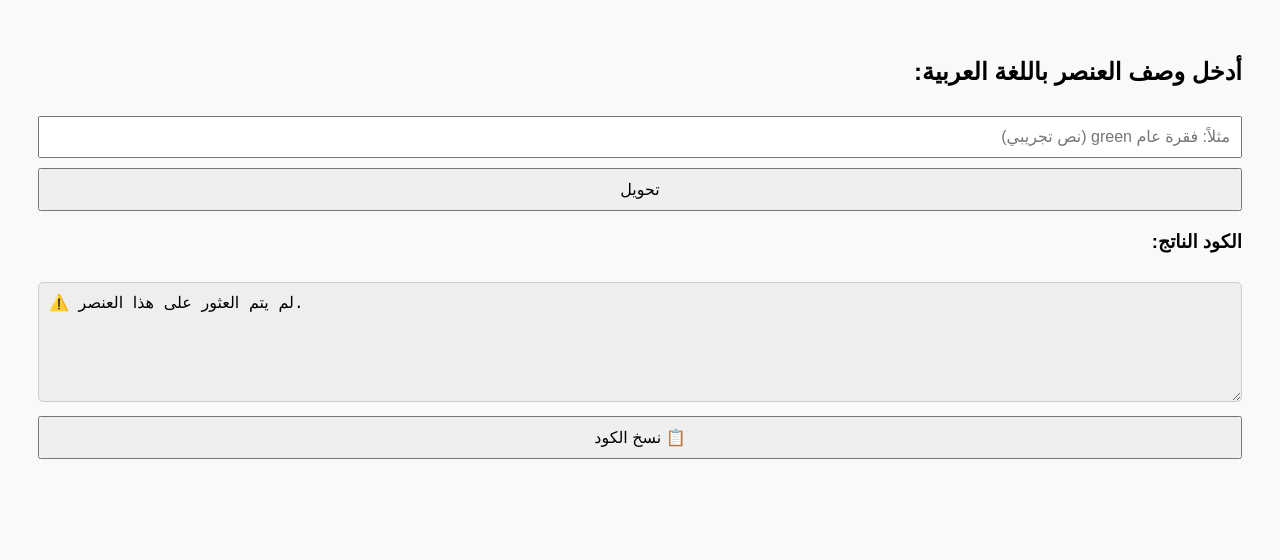
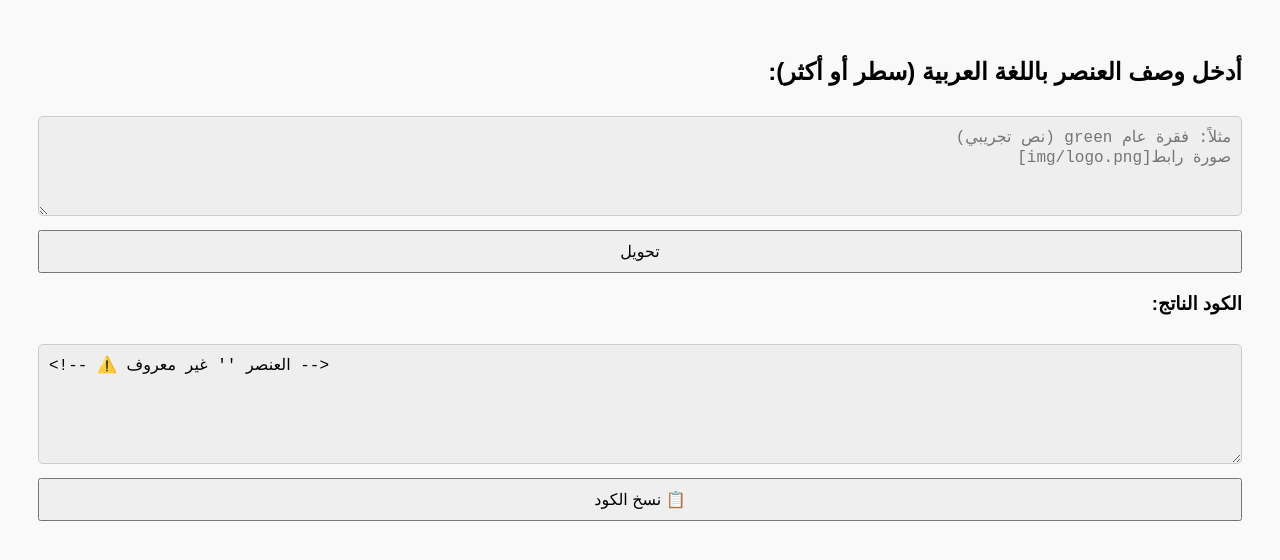
Before and after one commit to Afc4500q/V, a plain HTML site: page index.html in a window 1280 px wide. Both pictures are taken after a click on the button "تحويل". Drawn offline with Linux system fonts and the light colour scheme.

Commit message:
Update index.html

```diff
--- a/index.html
+++ b/index.html
@@ -28,13 +28,20 @@
       border-radius: 5px;
       direction: ltr;
       font-family: monospace;
+      resize: vertical;
+    }
+    #arabicInput {
+      height: 100px;
+      direction: rtl !important;
+      text-align: right;
+      resize: vertical;
     }
   </style>
 </head>
 <body>
 
-  <h2>أدخل وصف العنصر باللغة العربية:</h2>
-  <input type="text" id="arabicInput" placeholder="مثلاً: فقرة عام green (نص تجريبي)">
+  <h2>أدخل وصف العنصر باللغة العربية (سطر أو أكثر):</h2>
+  <textarea id="arabicInput" placeholder="مثلاً: فقرة عام green (نص تجريبي)&#10;صورة رابط[img/logo.png]"></textarea>
   <button onclick="getTag()">تحويل</button>
 
   <div id="resultContainer" style="display:none;">
@@ -45,6 +52,8 @@
 
   <script>
     let tags = {};
+    const srcTags = ['img', 'source', 'track', 'video', 'audio', 'iframe', 'embed', 'script', 'object'];
+    const hrefTags = ['a', 'link'];
 
     fetch('main.json')
       .then(response => {
@@ -58,23 +67,25 @@
       });
 
     function getTag() {
-      const input = document.getElementById("arabicInput").value.trim();
+      const lines = document.getElementById("arabicInput").value.trim().split(/\n+/);
       const output = document.getElementById("codeOutput");
       const container = document.getElementById("resultContainer");
+      let finalCode = "";
 
+      for (let line of lines) {
         let htmlCode = "";
-      const contentMatch = input.match(/\((.*?)\)/);
+        const contentMatch = line.match(/\((.*?)\)/);
         const content = contentMatch ? contentMatch[1] : "";
 
-      const linkMatch = input.match(/رابط\[(.*?)\]/);
+        const linkMatch = line.match(/رابط\[(.*?)\]/);
         const link = linkMatch ? linkMatch[1] : "";
 
-      const isClass = input.includes("عام");
-      const isId = input.includes("خاص");
-      const identifierMatch = input.match(/عام\s+(\w+)|خاص\s+(\w+)/);
+        const isClass = line.includes("عام");
+        const isId = line.includes("خاص");
+        const identifierMatch = line.match(/عام\s+(\w+)|خاص\s+(\w+)/);
         const identifier = identifierMatch ? (identifierMatch[1] || identifierMatch[2]) : null;
 
-      const cleanInput = input
+        const cleanInput = line
           .replace(/عام\s+\w+/, "")
           .replace(/خاص\s+\w+/, "")
           .replace(/\(.*?\)/, "")
@@ -83,35 +94,40 @@
 
         const tagDef = tags[cleanInput];
         if (!tagDef) {
-        output.value = "⚠️ لم يتم العثور على هذا العنصر.";
-        container.style.display = "block";
-        return;
+          finalCode += `<!-- ⚠️ العنصر '${cleanInput}' غير معروف -->\n`;
+          continue;
         }
 
-      // عناصر لا تحتوي على نهاية (مثل <img>)
         if (!tagDef.includes("</")) {
-        if (tagDef.includes("img") || tagDef.includes("source") || tagDef.includes("track")) {
-          htmlCode = link ? `<${tagDef.slice(1, -1)} src="${link}">` : tagDef;
-        } else {
-          htmlCode = tagDef;
+          const tagName = tagDef.match(/<(\w+)/)[1];
+          let attr = "";
+          if (isClass && identifier) attr = ` class="${identifier}"`;
+          if (isId && identifier) attr = ` id="${identifier}"`;
+          if (srcTags.includes(tagName) && link) {
+            attr += ` src="${link}"`;
+          } else if (hrefTags.includes(tagName) && link) {
+            attr += ` href="${link}"`;
           }
+          htmlCode = `<${tagName}${attr}>`;
         } else {
           const tagName = tagDef.match(/<(\w+)/)[1];
           let attr = "";
-
           if (isClass && identifier) attr = ` class="${identifier}"`;
           if (isId && identifier) attr = ` id="${identifier}"`;
 
-        if (tagName === "a" && link) {
-          htmlCode = `<a href="${link}"${attr}>${content || "الرابط"}</a>`;
-        } else if (["audio", "video"].includes(tagName) && link) {
+          if (hrefTags.includes(tagName) && link) {
+            htmlCode = `<${tagName}${attr} href="${link}">${content || "الرابط"}</${tagName}>`;
+          } else if (srcTags.includes(tagName) && link) {
             htmlCode = `<${tagName}${attr} controls>\n  <source src="${link}">\n</${tagName}>`;
           } else {
             htmlCode = `<${tagName}${attr}>${content}</${tagName}>`;
           }
         }
 
-      output.value = htmlCode;
+        finalCode += htmlCode + "\n";
+      }
+
+      output.value = finalCode.trim();
       container.style.display = "block";
     }
 
```
Lines whose indentation alone changed are shown as unchanged.
